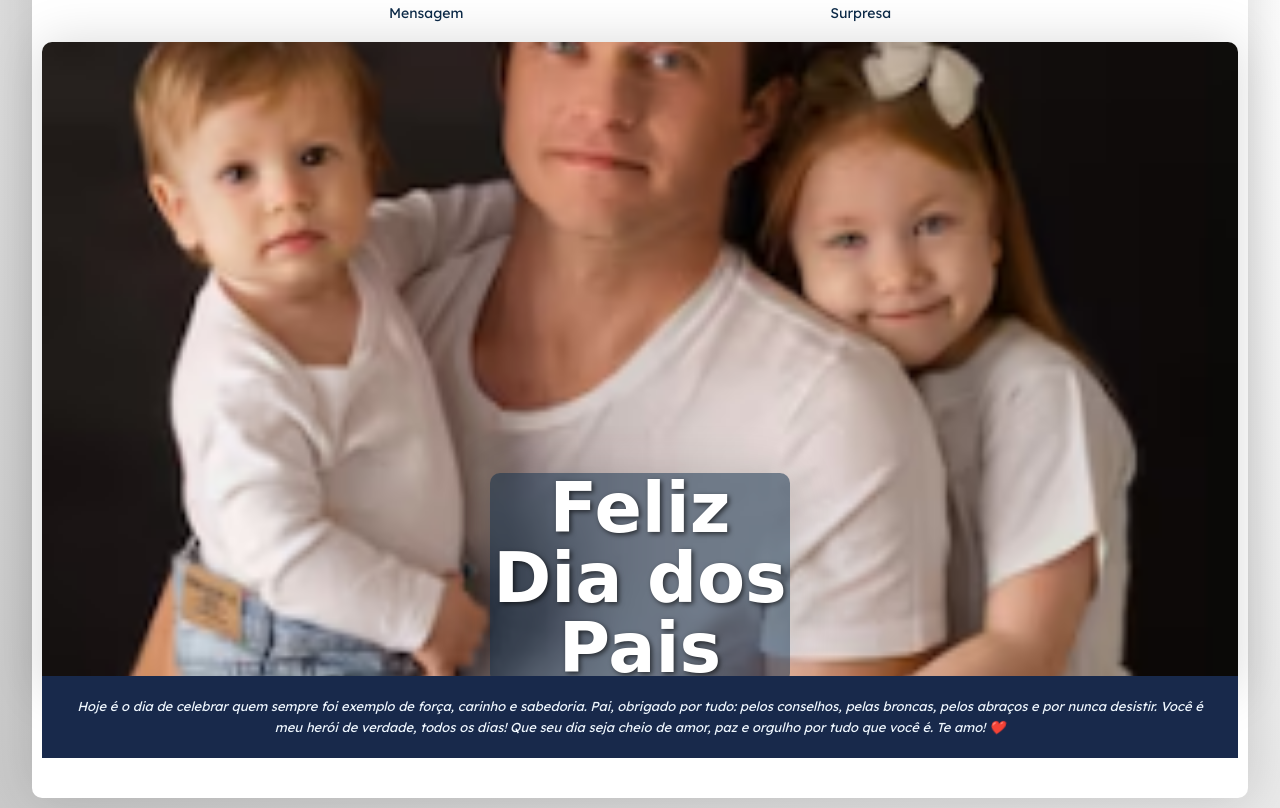
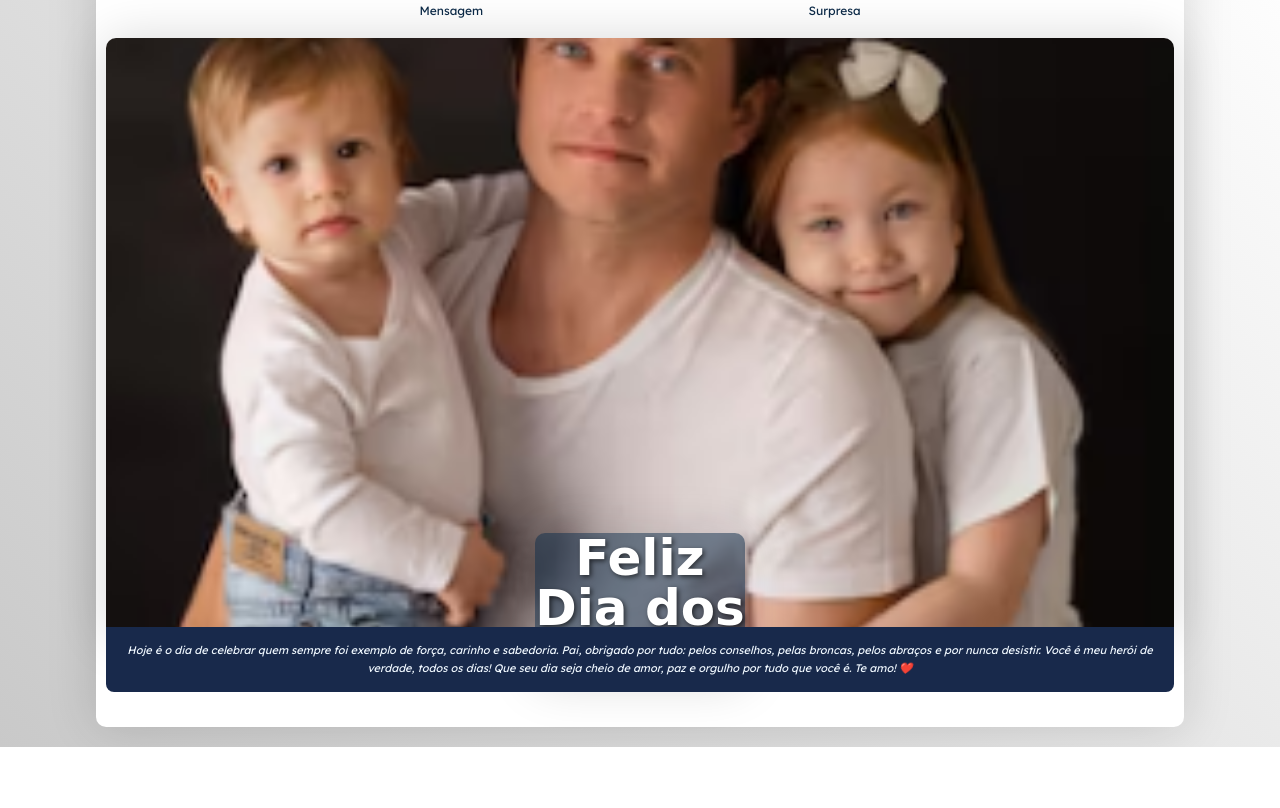
Before and after one commit to Alexzyto/projeto-pai, a plain HTML site: page index.html in a window 1280 px wide. Shown: the part 87-895 px from the top of the page. After the commit the page ends 834 px from the top, so only its background shows below. Drawn offline with Linux system fonts and the light colour scheme; a web font is replaced by a local one.

Commit message:
Update style.css

```diff
--- a/estilos/style.css
+++ b/estilos/style.css
@@ -11,8 +11,8 @@ body {
 }
 
 main {
-    width: 95vw; /* mais largo, mas com margem */
-    margin: 10px auto;
+    width: 85vw; /* mais largo, mas com margem */
+    margin: 20px auto;
     background-color: white;
     text-align: center;
     box-shadow: 0px 0px 50px rgba(0, 0, 0, 0.151);
@@ -29,7 +29,7 @@ header h1 {
     margin: 0;
     font-family: 'Georgia', serif;
     color: #0c2a48;
-    font-size: 30px;
+    font-size: 22px;
     font-weight: normal;
 }
 
@@ -38,14 +38,14 @@ nav {
     align-items: center;
     justify-content: space-evenly;
     padding-bottom: 10px;
-    font-size: 14px; /* Aumentado */
+    font-size: 12px; /* Aumentado */
 }
 
 nav a {
     text-decoration: none;
     color: #0c2a48;
     transition: transform 0.2s ease-in-out, color 0.2s ease-in-out, background-color 0.2s ease-in-out;
-    padding: 10px 20px; /* já reserva espaço */
+    padding: 10px 12px; /* já reserva espaço */
     border-radius: 20px;
 }
 
@@ -67,7 +67,7 @@ figure {
 
 figure img {
     width: 100%;
-    height: 650px; /* ou qualquer altura desejada */
+    height: 600px; /* ou qualquer altura desejada */
     object-fit: cover; /* recorta as bordas e preenche sem deformar */
     object-position: center; /* foca no topo ou centro */
     border-radius: 10px;
@@ -81,22 +81,23 @@ figcaption {
     transform: translateX(-50%); /* recua metade da largura para centralizar */
     color: white;
     font-family: 'Birthstone', cursive;
-    font-size: 70px;
+    font-size: 50px;
     font-weight: bold;
     text-shadow: 2px 2px 5px rgba(0,0,0,0.6);
     line-height: 1;
     background-color: #0c2a4886;
     border-radius: 10px;
-    width: 300px;
+    width: 210px;
     box-shadow: 0px 0px 50px rgba(0, 0, 0, 0.151);
     }
 
 section {
     background-color: rgb(24, 41, 75);
     color: aliceblue;
-    padding: 20px 30px;
-    font-size: 13px;
+    padding: 15px 20px;
+    font-size: 11px;
     line-height: 1.6;
     font-style: italic;
-    transform: translateY(-20px);
+    transform: translateY(-15px);
+    border-radius: 0px 0px 8px 8px;
 }
```
